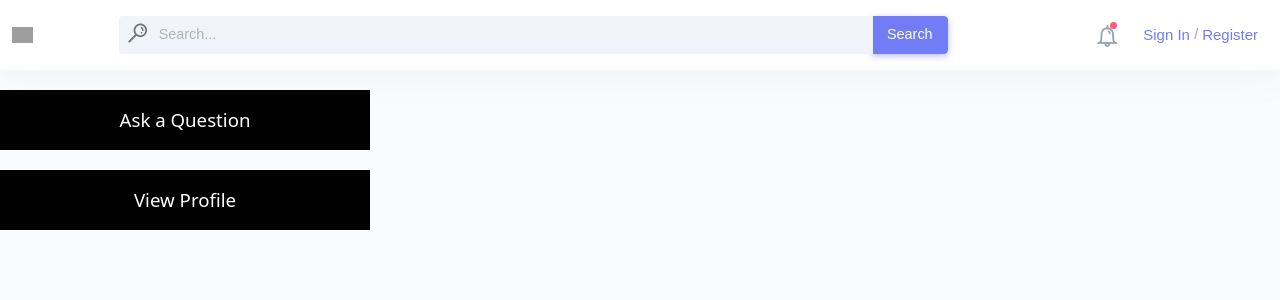
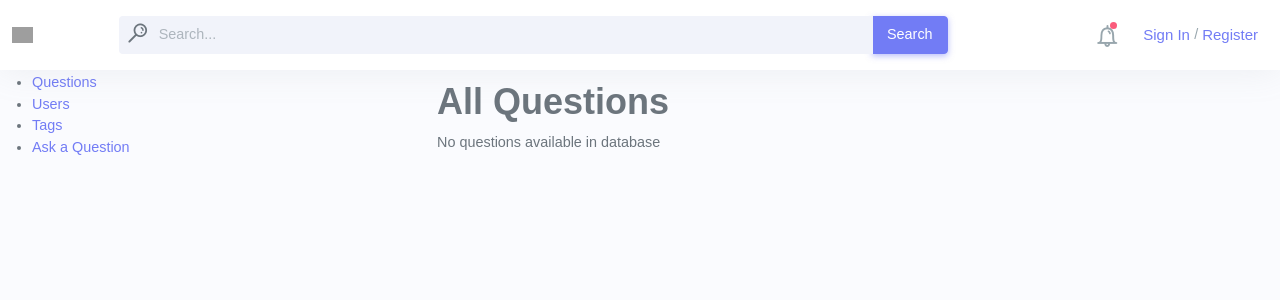
Before and after one commit to wassimkhelifi/sfu-exchange-project, a Django app: page /exchange/ in a window 1280 px wide. Shown: the top 300 px of the page. Run offline with Django 3.2, Linux system fonts and the light colour scheme; data that the repository does not hold is empty; parts of the project's set-up code (start-up, migrations or seed data) failed here and were passed over; some libraries are stand-ins or nearby versions; some web fonts are replaced; grey boxes are pictures that could not be loaded.

Commit message:
Remove unused home page, redirect from login to questions list page

```diff
--- a/sfu-exchange-project/exchange/static/exchange/home.css
+++ /dev/null
@@ -1,13 +0,0 @@
-.ask-question-btn {
-  width: 370px;
-  color: white;
-  cursor: pointer;
-  outline-style: none;
-  border: none;
-  background-color: black;
-  font-weight: 100;
-  font-size: 14pt;
-  font-family: "Noto Sans";
-  padding: 16px 0px;
-  margin-top: 20px;
-}
--- a/sfu-exchange-project/exchange/templates/exchange/home.html
+++ /dev/null
@@ -1,19 +0,0 @@
-{% extends "base.html" %}
-  {% block head %}
-    {% load static %}
-    <link rel="stylesheet" type="text/css" href="{% static 'exchange/home.css' %}" />
-  {% endblock %}
-{% block title %}Home{% endblock %}
-
-{% block content %}
-  <div class="header">
-    <a href="/exchange/questions/add">
-      <input type="button" value="Ask a Question" class="ask-question-btn">
-    </a>
-  </div>
-  <div class="header">
-    <a href="/exchange/profile">
-      <input type="button" value="View Profile" class="ask-question-btn">
-    </a>
-  </div>
-{% endblock %}
--- a/sfu-exchange-project/exchange/templates/exchange/questions.html
+++ b/sfu-exchange-project/exchange/templates/exchange/questions.html
@@ -40,6 +40,9 @@
         <li>
           <a class="tags-link" href="/exchange/tags/">Tags</a>
         </li>
+        <li>
+          <a class="ask-link" href="/exchange/questions/ask">Ask a Question</a>
+        </li>
       </ul>
     </div>
   </div>
--- a/sfu-exchange-project/exchange/urls.py
+++ b/sfu-exchange-project/exchange/urls.py
@@ -5,14 +5,13 @@ from . import views
 
 urlpatterns = [
     path('', views.LoginView, name='Login'),
-    path('exchange/', views.HomeView, name='Home'),
+    path('exchange/', views.QuestionsView, name='Home'),
     path('exchange/register', views.RegisterView, name='Register'),
     path('exchange/profile/', views.ProfileView, name='Profile'),
     path('exchange/profile/edit/', views.ProfileEditView, name='Profile Edit'),
     path('exchange/users/', views.UsersView, name="Users"),
     path('exchange/tags/', views.TagsView, name="Tags"),
-    path('exchange/questions/', views.QuestionsView, name='Questions'),
-    path('exchange/questions/add', views.QuestionSubmitView, name='Submit Question'),
+    path('exchange/questions/ask', views.QuestionSubmitView, name='Submit_Question'),
     # path('exchange/questions/<int:question_id>/<slug:slug>/', views.QuestionsDetailView, name="Questions Detail"),
     path('exchange/questions/<int:question_id>/', views.QuestionsDetailView, name="Questions_Detail"),
 ]
--- a/sfu-exchange-project/exchange/views/__init__.py
+++ b/sfu-exchange-project/exchange/views/__init__.py
@@ -1,9 +1,8 @@
-from .home import *
 from .login import *
 from .register import *
 from .profile import *
 from .questions import *
+from .questions_detail import *
 from .questions_submit import *
-from .questions_detail import *
 from .tags import *
 from .users import *
--- a/sfu-exchange-project/exchange/views/home.py
+++ /dev/null
@@ -1,7 +0,0 @@
-from django.shortcuts import render
-from django.http import HttpResponse
-
-
-
-def HomeView(request):
-    return render(request, 'exchange/home.html')
--- a/sfu-exchange-project/exchange/views/questions_submit.py
+++ b/sfu-exchange-project/exchange/views/questions_submit.py
@@ -1,9 +1,6 @@
-from django.http.response import HttpResponseRedirect
 from django.shortcuts import redirect, render
-from django.http import HttpResponse, Http404
-from django.urls import reverse
 
-from ..models import Question, Tag, User
+from ..models import Question, User
 from ..forms import QuestionForm
 
 def QuestionSubmitView(request):
```
